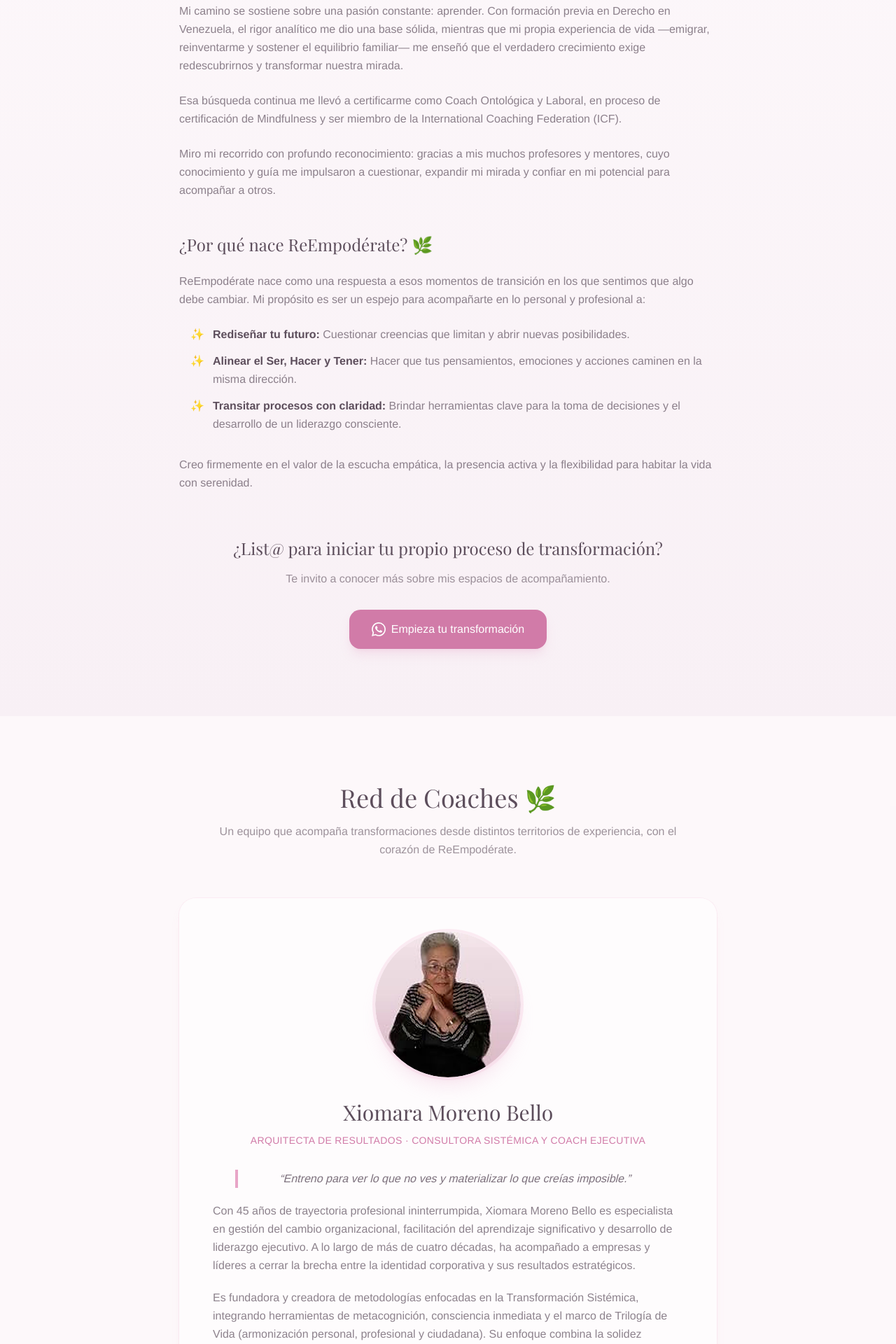
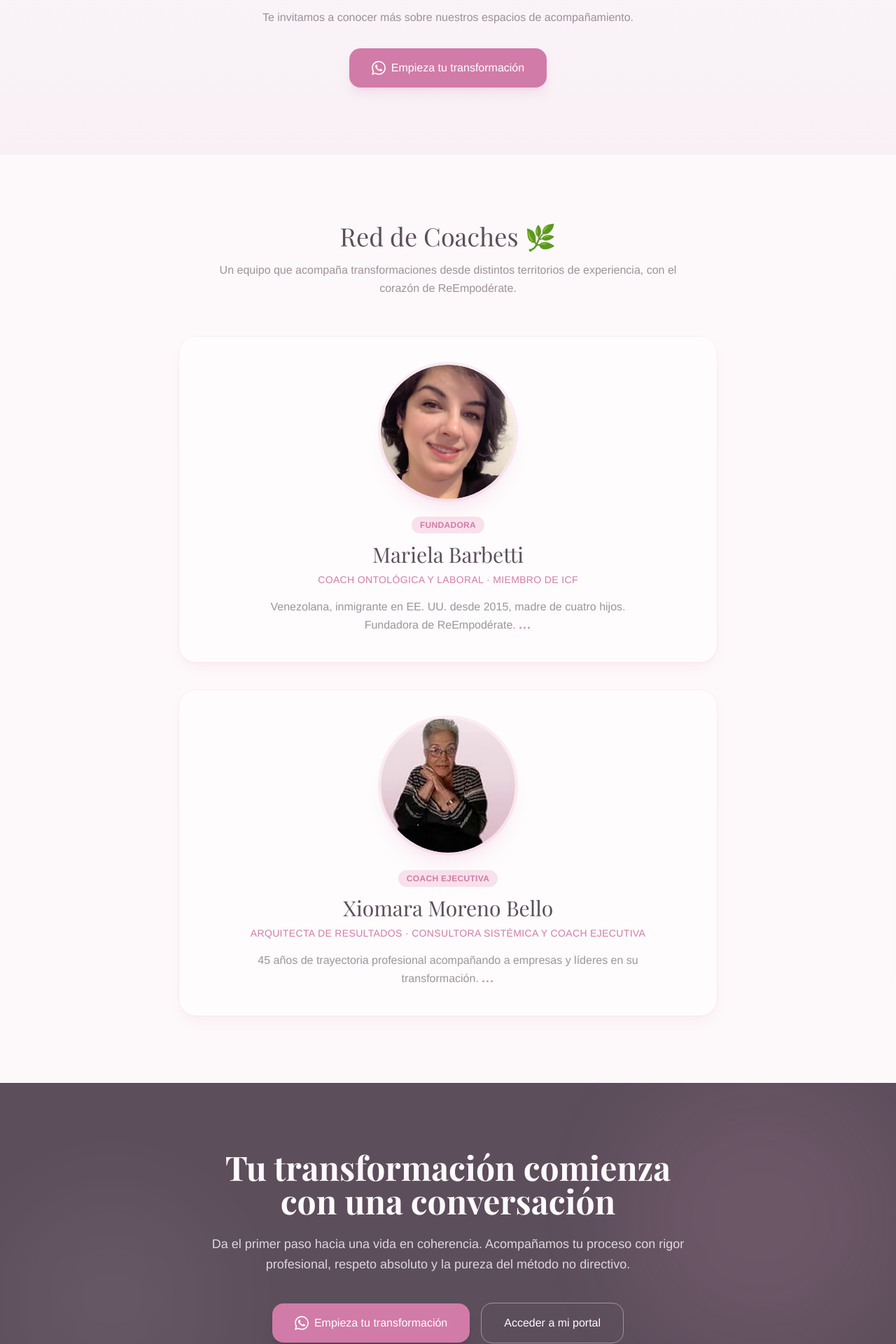
Before and after one commit to Omnix-Solution-Inc/reempoderate, a Next.js app: page / in a window 1280 px wide. Shown: the part 5200-7120 px from the top of the page at 70% size. Built offline with nearby package versions, Linux system fonts and the light colour scheme; no server answers; a web font is replaced by a local one.

Commit message:
Red de Coaches: tarjetas de cada integrante con foto, descripción breve y '...' clicable que despliega la bio completa (Mariela + Xiomara). BioSection simplificada: queda '¿Por qué nace ReEmpodérate?' + CTA — aprobado por Pedro

```diff
--- a/src/components/landing/BioSection.tsx
+++ b/src/components/landing/BioSection.tsx
@@ -1,60 +1,16 @@
 'use client'
-import Image from 'next/image'
-
-const MARIELA_PHOTO = '/mariela-bio.jpg'
 
 export function BioSection() {
   return (
     <section id="bio" className="py-24 bg-gradient-to-b from-cream to-cream-dark">
       <div className="max-w-5xl mx-auto px-6">
-        {/* Foto con bordes suavizados */}
-        <div className="flex justify-center mb-12">
-          <div className="relative w-52 h-52 md:w-60 md:h-60">
-            <div className="absolute inset-0 rounded-full overflow-hidden shadow-xl shadow-bloom/20 ring-4 ring-bloom-light/40">
-              <Image
-                src={MARIELA_PHOTO}
-                alt="Mariela Barbetti"
-                fill
-                className="object-cover rounded-full"
-                style={{ borderRadius: '9999px' }}
-                sizes="(max-width: 768px) 13rem, 15rem"
-              />
-            </div>
-          </div>
-        </div>
-
-        {/* Nombre y titulo */}
-        <h2 className="font-playfair text-3xl md:text-4xl text-ink text-center mb-3">
-          Mariela Barbetti
-        </h2>
-        <p className="font-arimo text-sm text-bloom-deep text-center mb-10 tracking-wide uppercase">
-          Coach Ontológica y Laboral · Miembro de ICF
-        </p>
-
-        {/* Biografia */}
         <div className="max-w-3xl mx-auto space-y-6 font-arimo text-ink/70 text-base leading-relaxed">
-          <p>
-            ¡Hol@! 💜 Soy Mariela Barbetti, venezolana, inmigrante en EE. UU. desde 2015, madre de cuatro hijos (Paul, Abraham, Alena y Ana), esposa, hija, hermana y amiga.
-          </p>
-
-          <p>
-            Mi camino se sostiene sobre una pasión constante: aprender. Con formación previa en Derecho en Venezuela, el rigor analítico me dio una base sólida, mientras que mi propia experiencia de vida —emigrar, reinventarme y sostener el equilibrio familiar— me enseñó que el verdadero crecimiento exige redescubrirnos y transformar nuestra mirada.
-          </p>
-
-          <p>
-            Esa búsqueda continua me llevó a certificarme como Coach Ontológica y Laboral, en proceso de certificación de Mindfulness y ser miembro de la International Coaching Federation (ICF).
-          </p>
-
-          <p>
-            Miro mi recorrido con profundo reconocimiento: gracias a mis muchos profesores y mentores, cuyo conocimiento y guía me impulsaron a cuestionar, expandir mi mirada y confiar en mi potencial para acompañar a otros.
-          </p>
-
           {/* ¿Por qué nace ReEmpodérate? */}
-          <h3 className="font-playfair text-2xl text-ink pt-6">
+          <h3 className="font-playfair text-2xl md:text-3xl text-ink text-center mb-6">
             ¿Por qué nace ReEmpodérate? 🌿
           </h3>
           <p>
-            ReEmpodérate nace como una respuesta a esos momentos de transición en los que sentimos que algo debe cambiar. Mi propósito es ser un espejo para acompañarte en lo personal y profesional a:
+            ReEmpodérate nace como una respuesta a esos momentos de transición en los que sentimos que algo debe cambiar. Nuestro propósito es ser un espejo para acompañarte en lo personal y profesional a:
           </p>
           <div className="space-y-3 pl-4">
             <p className="flex gap-3">
@@ -72,7 +28,7 @@ export function BioSection() {
           </div>
 
           <p className="pt-2">
-            Creo firmemente en el valor de la escucha empática, la presencia activa y la flexibilidad para habitar la vida con serenidad.
+            Creemos firmemente en el valor de la escucha empática, la presencia activa y la flexibilidad para habitar la vida con serenidad.
           </p>
         </div>
 
@@ -82,7 +38,7 @@ export function BioSection() {
             ¿List@ para iniciar tu propio proceso de transformación?
           </h3>
           <p className="font-arimo text-ink/60 text-base mb-8">
-            Te invito a conocer más sobre mis espacios de acompañamiento.
+            Te invitamos a conocer más sobre nuestros espacios de acompañamiento.
           </p>
           <a
             href="https://wa.me/13217329993?text=Hola%2C%20quiero%20iniciar%20mi%20proceso%20de%20transformaci%C3%B3n%20con%20ReEmpoderate"
--- a/src/components/landing/RedCoachesSection.tsx
+++ b/src/components/landing/RedCoachesSection.tsx
@@ -1,7 +1,126 @@
 'use client'
+import { useState } from 'react'
 import Image from 'next/image'
 
-const XIOMARA_PHOTO = '/xiomara-coach.jpg'
+const COACHES = [
+  {
+    id: 'mariela',
+    photo: '/mariela-bio.jpg',
+    alt: 'Mariela Barbetti',
+    badge: 'Fundadora',
+    name: 'Mariela Barbetti',
+    title: 'Coach Ontológica y Laboral · Miembro de ICF',
+    intro:
+      'Venezolana, inmigrante en EE. UU. desde 2015, madre de cuatro hijos. Fundadora de ReEmpodérate.',
+    bio: [
+      '¡Hol@! 💜 Soy Mariela Barbetti, venezolana, inmigrante en EE. UU. desde 2015, madre de cuatro hijos (Paul, Abraham, Alena y Ana), esposa, hija, hermana y amiga.',
+      'Mi camino se sostiene sobre una pasión constante: aprender. Con formación previa en Derecho en Venezuela, el rigor analítico me dio una base sólida, mientras que mi propia experiencia de vida —emigrar, reinventarme y sostener el equilibrio familiar— me enseñó que el verdadero crecimiento exige redescubrirnos y transformar nuestra mirada.',
+      'Esa búsqueda continua me llevó a certificarme como Coach Ontológica y Laboral, estar en proceso de certificación de Mindfulness y ser miembro de la International Coaching Federation (ICF).',
+      'Miro mi recorrido con profundo reconocimiento: gracias a mis muchos profesores y mentores, cuyo conocimiento y guía me impulsaron a cuestionar, expandir mi mirada y confiar en mi potencial para acompañar a otros.',
+    ],
+  },
+  {
+    id: 'xiomara',
+    photo: '/xiomara-coach.jpg',
+    alt: 'Xiomara Moreno Bello',
+    badge: 'Coach Ejecutiva',
+    name: 'Xiomara Moreno Bello',
+    title: 'Arquitecta de Resultados · Consultora Sistémica y Coach Ejecutiva',
+    intro:
+      '45 años de trayectoria profesional acompañando a empresas y líderes en su transformación.',
+    bio: [
+      '"Entreno para ver lo que no ves y materializar lo que creías imposible."',
+      'Con 45 años de trayectoria profesional ininterrumpida, Xiomara Moreno Bello es especialista en gestión del cambio organizacional, facilitación del aprendizaje significativo y desarrollo de liderazgo ejecutivo. A lo largo de más de cuatro décadas, ha acompañado a empresas y líderes a cerrar la brecha entre la identidad corporativa y sus resultados estratégicos.',
+      'Es fundadora y creadora de metodologías enfocadas en la Transformación Sistémica, integrando herramientas de metacognición, consciencia inmediata y el marco de Trilogía de Vida (armonización personal, profesional y ciudadana). Su enfoque combina la solidez conceptual de la gestión estratégica moderna con una mirada humana orientada a la sostenibilidad organizativa.',
+      'Actualmente asesora a organizaciones en arquitecturas de cambio, formación de líderes transformadores y programas de continuidad estratégica. Reside y opera desde Caracas, Venezuela, proyectando su alcance a nivel internacional.',
+    ],
+  },
+]
+
+function CoachCard({ coach }: { coach: (typeof COACHES)[number] }) {
+  const [open, setOpen] = useState(false)
+  return (
+    <div className="max-w-3xl mx-auto bg-white/60 rounded-3xl p-8 md:p-10 shadow-lg shadow-bloom/10 ring-1 ring-bloom-light/30 mb-10 last:mb-0">
+      {/* Foto */}
+      <div className="flex justify-center mb-6">
+        <div className="relative w-40 h-40 md:w-48 md:h-48">
+          <div className="absolute inset-0 rounded-full overflow-hidden shadow-xl shadow-bloom/20 ring-4 ring-bloom-light/40">
+            <Image
+              src={coach.photo}
+              alt={coach.alt}
+              fill
+              className="object-cover rounded-full"
+              style={{ borderRadius: '9999px' }}
+              sizes="(max-width: 768px) 10rem, 12rem"
+            />
+          </div>
+        </div>
+      </div>
+
+      {/* Etiqueta, nombre y título */}
+      <div className="text-center">
+        <span className="inline-block bg-bloom-light/60 text-bloom-deep text-xs font-semibold tracking-wide uppercase px-3 py-1 rounded-full mb-3">
+          {coach.badge}
+        </span>
+        <h3 className="font-playfair text-2xl md:text-3xl text-ink mb-2">
+          {coach.name}
+        </h3>
+        <p className="font-arimo text-sm text-bloom-deep tracking-wide uppercase mb-4">
+          {coach.title}
+        </p>
+
+        {/* Descripción breve + puntos suspensivos clicables */}
+        {!open && (
+          <p className="font-arimo text-ink/60 text-base max-w-xl mx-auto leading-relaxed">
+            {coach.intro}{' '}
+            <button
+              type="button"
+              onClick={() => setOpen(true)}
+              aria-expanded={open}
+              aria-label={`Ver más sobre ${coach.name}`}
+              className="text-bloom-deep font-bold hover:text-bloom transition-colors cursor-pointer tracking-widest"
+            >
+              ...
+            </button>
+          </p>
+        )}
+      </div>
+
+      {/* Bio completa desplegable */}
+      <div
+        className={`grid transition-[grid-template-rows] duration-500 ease-in-out ${
+          open ? 'grid-rows-[1fr]' : 'grid-rows-[0fr]'
+        }`}
+      >
+        <div className="overflow-hidden">
+          <div className="space-y-4 font-arimo text-ink/70 text-base leading-relaxed pt-6 mt-2 border-t border-bloom-light/50">
+            {coach.bio.map((p, i) => (
+              <p
+                key={i}
+                className={
+                  i === 0 && coach.id === 'xiomara'
+                    ? 'text-center italic text-ink/80 border-l-4 border-bloom pl-4 -ml-4 md:mx-8'
+                    : ''
+                }
+              >
+                {p}
+              </p>
+            ))}
+          </div>
+          <div className="text-center mt-4">
+            <button
+              type="button"
+              onClick={() => setOpen(false)}
+              className="font-arimo text-sm text-bloom-deep/70 hover:text-bloom-deep underline transition-colors"
+            >
+              Mostrar menos
+            </button>
+          </div>
+        </div>
+      </div>
+    </div>
+  )
+}
 
 export function RedCoachesSection() {
   return (
@@ -18,65 +137,10 @@ export function RedCoachesSection() {
           </p>
         </div>
 
-        {/* Tarjeta de Xiomara Moreno Bello */}
-        <div className="max-w-3xl mx-auto bg-white/60 rounded-3xl p-8 md:p-12 shadow-lg shadow-bloom/10 ring-1 ring-bloom-light/30">
-          {/* Foto */}
-          <div className="flex justify-center mb-8">
-            <div className="relative w-44 h-44 md:w-52 md:h-52">
-              <div className="absolute inset-0 rounded-full overflow-hidden shadow-xl shadow-bloom/20 ring-4 ring-bloom-light/40">
-                <Image
-                  src={XIOMARA_PHOTO}
-                  alt="Xiomara Moreno Bello"
-                  fill
-                  className="object-cover rounded-full"
-                  style={{ borderRadius: '9999px' }}
-                  sizes="(max-width: 768px) 11rem, 13rem"
-                />
-              </div>
-            </div>
-          </div>
-
-          {/* Nombre y título */}
-          <h3 className="font-playfair text-2xl md:text-3xl text-ink text-center mb-3">
-            Xiomara Moreno Bello
-          </h3>
-          <p className="font-arimo text-sm text-bloom-deep text-center mb-8 tracking-wide uppercase">
-            Arquitecta de Resultados · Consultora Sistémica y Coach Ejecutiva
-          </p>
-
-          {/* Biografía */}
-          <div className="space-y-5 font-arimo text-ink/70 text-base leading-relaxed">
-            <p className="text-center italic text-ink/80 border-l-4 border-bloom pl-4 -ml-4 md:mx-8">
-              &ldquo;Entreno para ver lo que no ves y materializar lo que creías
-              imposible.&rdquo;
-            </p>
-
-            <p>
-              Con 45 años de trayectoria profesional ininterrumpida, Xiomara
-              Moreno Bello es especialista en gestión del cambio organizacional,
-              facilitación del aprendizaje significativo y desarrollo de
-              liderazgo ejecutivo. A lo largo de más de cuatro décadas, ha
-              acompañado a empresas y líderes a cerrar la brecha entre la
-              identidad corporativa y sus resultados estratégicos.
-            </p>
-
-            <p>
-              Es fundadora y creadora de metodologías enfocadas en la
-              Transformación Sistémica, integrando herramientas de metacognición,
-              consciencia inmediata y el marco de Trilogía de Vida (armonización
-              personal, profesional y ciudadana). Su enfoque combina la solidez
-              conceptual de la gestión estratégica moderna con una mirada humana
-              orientada a la sostenibilidad organizativa.
-            </p>
-
-            <p>
-              Actualmente asesora a organizaciones en arquitecturas de cambio,
-              formación de líderes transformadores y programas de continuidad
-              estratégica. Reside y opera desde Caracas, Venezuela, proyectando
-              su alcance a nivel internacional.
-            </p>
-          </div>
-        </div>
+        {/* Tarjetas */}
+        {COACHES.map((coach) => (
+          <CoachCard key={coach.id} coach={coach} />
+        ))}
       </div>
     </section>
   )
```
